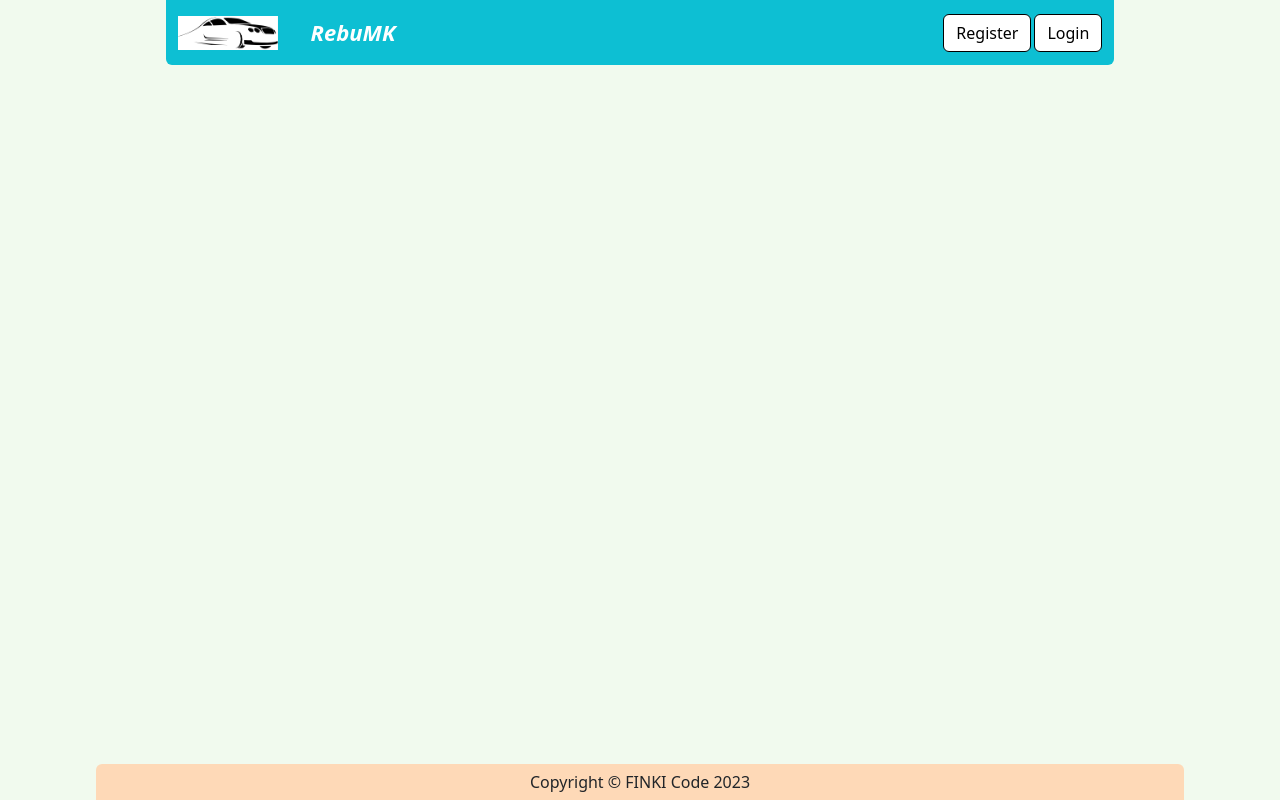
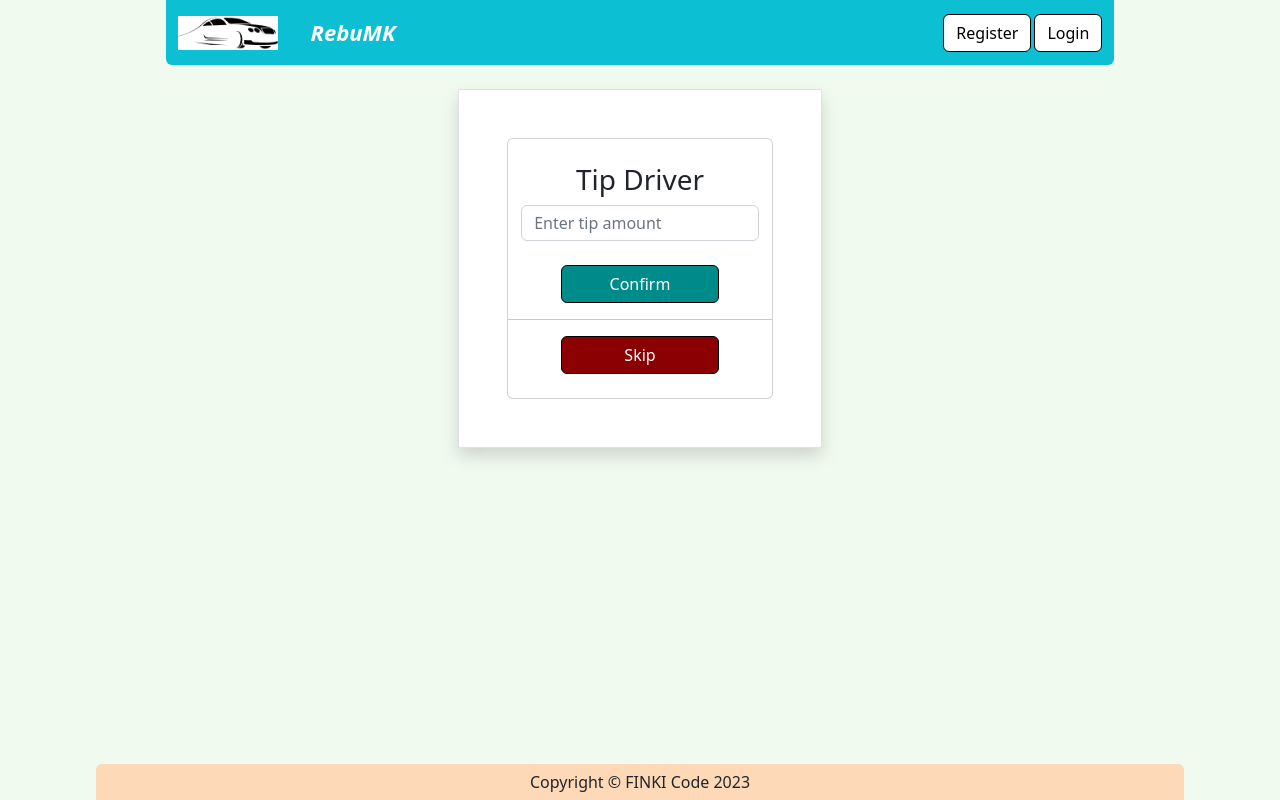
Before and after one commit to MetodiMladenovski/RebuMKReact, a React (Create React App) app: page /tip-driver in a window 1280 px wide. Built offline with nearby package versions, Linux system fonts and the light colour scheme.

Commit message:
added tipping service

```diff
--- a/src/Components/App/App.js
+++ b/src/Components/App/App.js
@@ -25,6 +25,7 @@ import DriverReport from '../Reports/driverReport'
 import PassengerReport from '../Reports/passengerReport'
 import Footer from '../Footer/footer'
 import DriverProfile from '../Drivers/driverProfile'
+import TipDriver from '../Drive/tipDriver';
 
 
 class App extends Component {
@@ -62,6 +63,7 @@ class App extends Component {
                           <Route path={"/started-drive"} element={<StartedDrive />}/>
                           <Route path={"/grade-drive"} element={<GradeDrive />}/>
                           <Route path={"/pay-drive"} element={<PayDrive />}/>
+                          <Route path={"/tip-driver"} element={<TipDriver onTipDriver={this.tipDriver}/>}/>
                           <Route path={"/make-request"} element={<MakeRequest />}/>
                           <Route path={"/made-request"} element={<MadeRequest />}/>
                           <Route path={"/drivers"} element={<Drivers drivers={this.state.allApprovedDrivers} />}/>
@@ -79,6 +81,13 @@ class App extends Component {
               <Footer/>
           </Router>
       )
+  }
+
+  tipDriver = (paymentId, driverTipSum) => {
+    RebuMKService.tipDriver(paymentId, driverTipSum).
+        then(() => {
+            this.fetchData()
+        });
   }
 
   changeProfilePicture = (driverId, profilePicture) => {
--- a/src/Components/Drive/pay-drive.js
+++ b/src/Components/Drive/pay-drive.js
@@ -3,18 +3,19 @@ import { useLocation, useNavigate } from 'react-router-dom'
 import CenteredContainer from "../UtilComponents/CenteredContainer";
 import axios from "../../custom-axios/axios";
 
-const GradeDrive = (props) => {
+const PayDrive = (props) => {
     const location = useLocation();
     const navigate = useNavigate();
 
-    const payDrive = () => {
+    const payDrive = async () => {
         const driveId = location.state.driveId
         const totalPriceToPay = location.state.totalSumToPay
-        axios.post(`/drive/pay/${driveId}`, null, { params: {
+        const response = await axios.post(`/drive/pay/${driveId}`, null, { params: {
             totalPriceToPay
           }
-        })
-        navigate("/home")
+        });
+        const paymentId = response.data;
+        navigate("/tip-driver", {state: {paymentId: paymentId}})
     }
 
     return (
@@ -36,4 +37,4 @@ const GradeDrive = (props) => {
     )
 }
 
-export default GradeDrive;
+export default PayDrive;
--- /dev/null
+++ b/src/Components/Drive/tipDriver.js
@@ -0,0 +1,57 @@
+import React from "react";
+import { useLocation, useNavigate } from 'react-router-dom'
+import CenteredContainer from "../UtilComponents/CenteredContainer";
+
+const TipDriver = (props) => {
+    const location = useLocation();
+    const navigate = useNavigate();
+
+    const [formData, updateFormData] = React.useState({
+        driverTipSum : 0,
+    })
+
+    const handleChange = (e) => {
+        updateFormData({
+            ...formData,
+            [e.target.name]: e.target.value.trim()
+        })
+    }
+
+    const onFormSubmit = (e) => {
+        e.preventDefault()
+        const gradeNum = formData.driverTipSum;
+        const paymentId = location.state.paymentId;
+        props.onTipDriver(paymentId, gradeNum);
+        navigate("/home")
+    }
+
+    return (
+        <CenteredContainer>
+        <div className="card text-center">
+        <form onSubmit={onFormSubmit}>
+            <div className="form-group" style={{textAlign: 'center'}}>
+                <br></br>
+                <h3>Tip Driver</h3>
+                <input  type="float"
+                        className="form-control"
+                        id="driverTipSum"
+                        name="driverTipSum"
+                        required
+                        placeholder="Enter tip amount"
+                        style={{height: "100%", width: "90%", margin: 'auto'}}
+                        onChange={handleChange}
+                />
+            </div>
+            <br></br>
+            <button id="submit" type="submit" className="btn btn-primary" style={{backgroundColor: "darkcyan", borderColor: 'black', color: 'white', width: '60%'}}>Confirm</button>
+            <hr></hr>
+            <a href="/home" className="btn btn-primary" style={{backgroundColor: "darkred", borderColor: 'black', color: 'white', width: '60%'}}>Skip</a>
+            <br></br>
+            <br></br>
+        </form>
+        </div>
+        </CenteredContainer>
+    )
+}
+
+export default TipDriver;
--- a/src/Components/Payments/payments.js
+++ b/src/Components/Payments/payments.js
@@ -15,6 +15,7 @@ const Payments = (props) => {
                             <th scope={"col"}>Driver Who Executed Drive</th>
                             <th scope={"col"}>Passenger</th>
                             <th scope={"col"}>Sum payed</th>
+                            <th scope={"col"}>Sum tipped</th>
                         </tr>
                         </thead>
                         <tbody>
@@ -25,6 +26,7 @@ const Payments = (props) => {
                                     <td>{term.drive.driver.name} {term.drive.driver.surname}</td>
                                     <td>{term.passenger.name} {term.passenger.surname}</td>
                                     <td>{term.totalSumPayed} MKD</td>
+                                    <td>{term.driverTip} MKD</td>
                                 </tr>
                             )
                         })}
--- a/src/repository/rebuRepository.js
+++ b/src/repository/rebuRepository.js
@@ -1,6 +1,12 @@
 import axios from "../custom-axios/axios";
 
 const RebuService = {
+    tipDriver: (paymentId, driverTipSum) => {
+        return axios.post(`/payment/${paymentId}/tip`, null, { params: {
+            driverTipSum
+          }
+        })
+    },
     changeProfilePicture: (driverId, profilePicture) => {
         return axios.post(`/driver/${driverId}/profile/picture`, profilePicture);
     },
```
